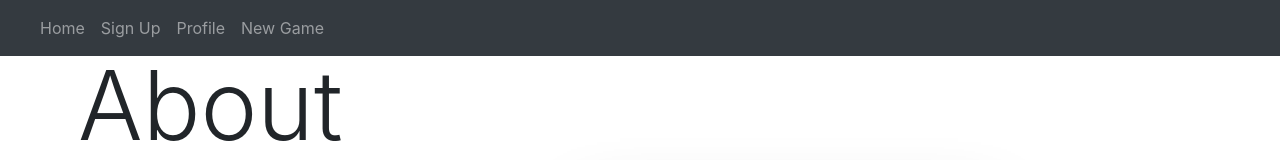
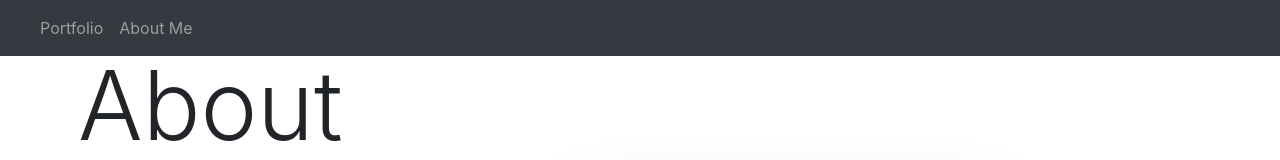
Before and after one commit to alirizvi061/Portfolio, a React (Create React App) app: page /about in a window 1280 px wide. Shown: the top 160 px of the page. Built offline with nearby package versions, Linux system fonts and the light colour scheme.

Commit message:
changed nav options to the portfolio and about me

```diff
--- a/src/components/NavBar.jsx
+++ b/src/components/NavBar.jsx
@@ -18,11 +18,9 @@
                     <Navbar.Toggle aria-controls="responsive-navbar-nav" />
                     <Navbar.Collapse id="responsive-navbar-nav">
                         <Nav className="mr-auto">
-                            <Nav.Link href="/">Home</Nav.Link>
-                            <Nav.Link href="/signup">Sign Up</Nav.Link>
+                            <Nav.Link href="/">Portfolio</Nav.Link>
                             <>
-                                <Nav.Link href="/profile">Profile</Nav.Link>
-                                <Nav.Link href="/new/game">New Game</Nav.Link>
+                                <Nav.Link href="/about">About Me</Nav.Link>
                             </>
                         </Nav>
                     </Navbar.Collapse>
```
